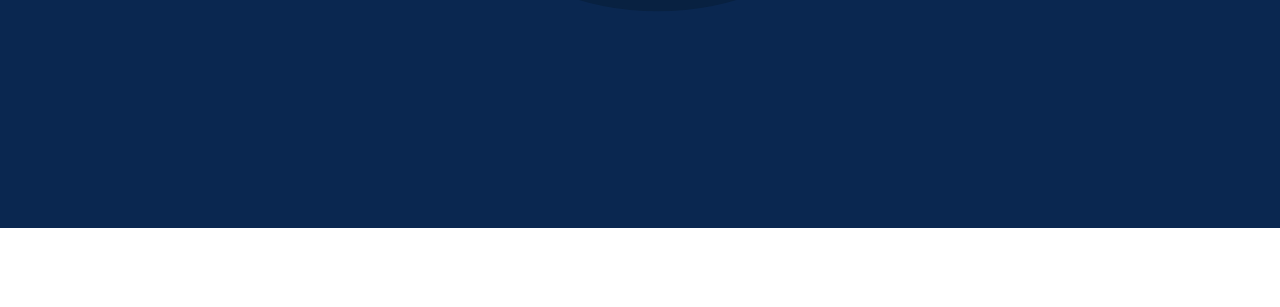
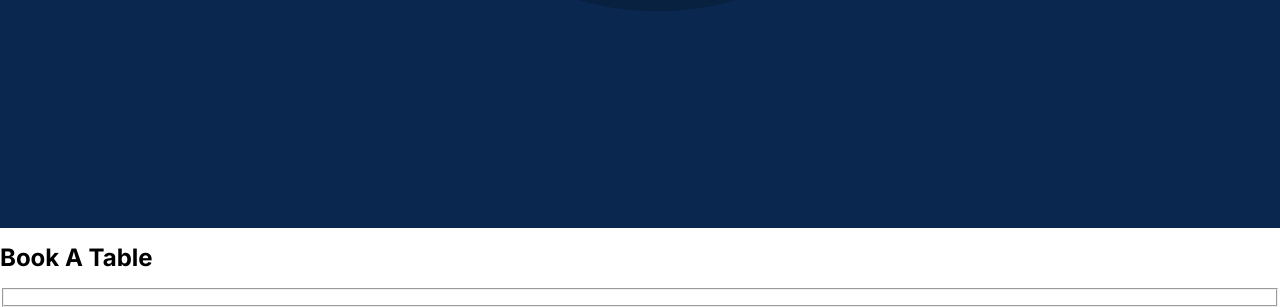
Before and after one commit to Ivan-Morales-A/se_project_coffeeshop, a plain HTML site: page index.html in a window 1280 px wide. Shown: the part 1508-1815 px from the top of the page. Before the commit the page ends 1736 px from the top, so only its background shows below. Drawn offline with Linux system fonts and the light colour scheme.

Commit message:
New Update for my project stage 3

```diff
--- a/index.html
+++ b/index.html
@@ -103,7 +103,50 @@
             </li>
           </ul>
         </section>
-        <section class="reservation" id="book-a-table"></section>
+
+        <section class="reservation" id="book-a-table">
+          <h2 class="reservation__tittle">Book A Table</h2>
+          <form class="reservation__form">
+            <fieldset class="form__fieldset">
+             <!--TODO add For class name and ID to the inputs
+              <label for="" class="form__label">
+                Name <input class="form__input type="text" required
+                placeholder="Name Surname"/>
+              </label>
+              <label for="" class="form__label">
+                Number of guests
+                <input
+                  class="form__input"
+                  type="number"
+                  required
+                  min="1"
+                  max="8"
+                  placeholder="1-8"
+                />
+              </label>
+              <label for="" class="form__label">
+                Date & time *
+                <input class="form__input" type="datetime-local" required />
+              </label>
+              <label requiredfor="" class="form__label">
+                Your email
+                <input
+                  class="form__input"
+                  type="email"
+                  required
+                  placeholder="email@email.com"
+                />
+              </label>
+            </fieldset>
+            <button class="form__button">Book a Table</button>
+            <label for="terms" class="form__label">
+              I agree with the terms in use
+              <input class="form__input" type="checkbox" required />
+            </label>
+            -->
+          </form>
+        </section>
+
         <section class="menu" id="menu"></section>
         <section class="about" id="contacts"></section>
       </main>
```
